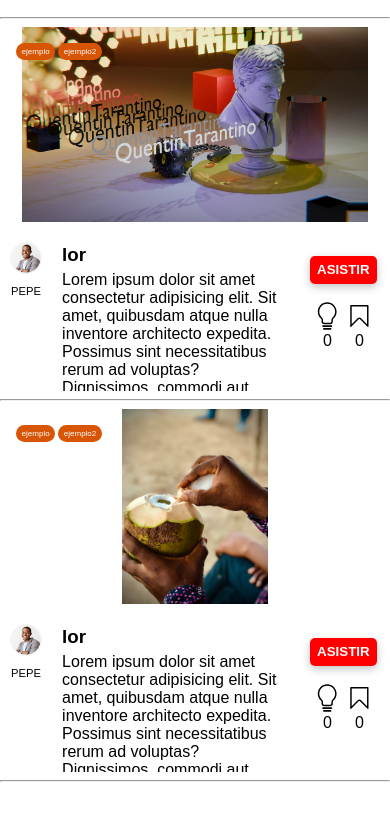
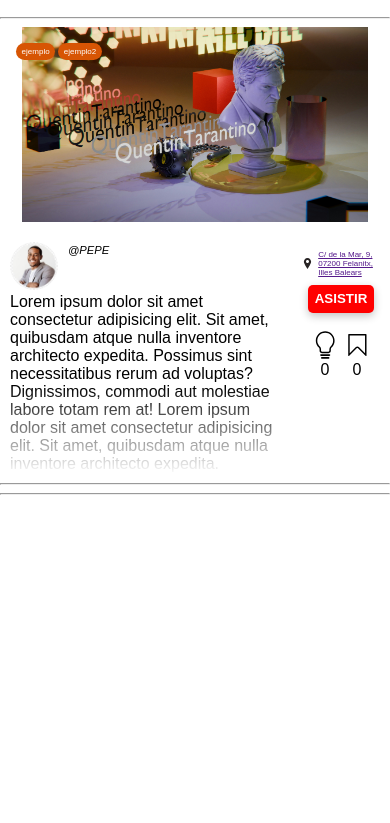
Before and after one commit to faaquinog-alt/ESDIB_10, a plain HTML site: page index.html in a window 390 px wide. Shown: the part 895-1718 px from the top of the page. Before the commit the page ends 1685 px from the top, so only its background shows below. Drawn offline with Linux system fonts and the light colour scheme.

Commit message:
añadida ubicación al article y arreglado el responsive desktop

```diff
--- a/css/style.css
+++ b/css/style.css
@@ -8,6 +8,10 @@ body {
 }
 .none{
   display: none;
+}
+
+p{
+  margin-block-start: 0.2em;
 }
 /* --- HEADER --- */
 header {
@@ -21,7 +25,7 @@ header {
   height: 5vh;
   z-index: 999;
   /* From https://css.glass */
-background: rgba(255, 255, 255, 0.34);
+background: rgba(255, 255, 255, 0.825);
 box-shadow: 0 4px 30px rgba(0, 0, 0, 0.1);
 backdrop-filter: blur(11.5px);
 -webkit-backdrop-filter: blur(11.5px);
@@ -45,6 +49,7 @@ header img {
   height: 3vh;
   background-color: rgb(251, 251, 251);
   border-radius: 100vw;
+  box-shadow: inset 0 0 10px #acc4d4;
 }
 #header_lupa {
   width: 1em;
@@ -96,6 +101,7 @@ header img {
 main {
   background-color: white;
   width: 100%;
+  padding-bottom: 20em;
 }
 
 /* -- HERO --*/
@@ -182,6 +188,67 @@ article > :nth-child(1) {
   width: 100%;
   height: auto;
 }
+
+.article__info {
+  display: flex;
+  align-items: flex-start;
+  width: 100%;
+  height: 30vh;
+  overflow: hidden;
+  transition: 300ms;
+  -webkit-mask-image: linear-gradient(to bottom, black 65%, transparent 100%);
+  mask-image: linear-gradient(to bottom, black 65%, transparent 100%);
+}
+
+.article__info.abierto {
+  height: auto;
+  overflow: visible;
+  -webkit-mask-image: none;
+  mask-image: none;
+}
+
+.article__perfil {
+  flex: none;
+  width: 10vw;
+  display: flex;
+  flex-direction: row;
+  justify-content: start;
+  align-items: start;
+  padding: 20px 10px 0;
+  gap: 10px;
+}
+
+.article__info__texto {
+  flex: 1;          /* en vez de width: 70vw */
+  min-width: 0;     /* el texto salta de línea en vez de empujar */
+  display: flex;
+  flex-direction: column;
+  justify-content: start;
+  align-items: start;
+  padding: 0 10px 0;
+}
+
+.article__likes {
+  flex: none;       /* los likes mantienen su tamaño */
+  display: flex;
+  flex-direction: column;
+  padding: 20px 10px 0;
+  max-width: 20vw;
+  justify-content: center;
+  align-items: center;
+}
+.article__adress{
+  display: flex;
+  align-items: center;
+}
+.article__adress > img{
+  width: 0.7em;
+}
+.article__adress > p{
+  margin-block-start: 1em;
+  margin-left: 5px;
+  font-size: 0.5rem;
+}
 article > div {
   display: flex;
   align-items: center;
@@ -206,48 +273,32 @@ article > div > img {
   font-size: 0.5em;
   color: white;
 }
-/*.mapa {
+.mapa {
   position: absolute;
-  right: 10px;
-  margin-top: 10vh;
+  right: 1em;
+  bottom: 1em;
   width: 4em;
   height: 4em;
   background-color: blue;
-}*/
-.article__info {
-  display: flex;
-  align-items: flex-start;
-  overflow: scroll;
-  width: 100%;
-  height: 20vh;
-  transition: 300ms;
+  overflow: hidden;
 }
 
-.article__info > :nth-child(1) {
-  width: 10vw;
-  display: flex;
-  flex-direction: column;
-  justify-content: start;
-  align-items: center;
-  padding: 20px 10px 0;
+.mapa iframe {
+  width: 100%;
+  height: 100%;
+  display: block;
 }
-.article__info > :nth-child(1) > img {
+
+.article__perfil > img {
   max-width: 100%;
-  width: 15vw;
+  min-width: 3em;
   border-radius: 50%;
 }
-.article__info > :nth-child(1) > p {
+.article__perfil > p {
   font-size: 0.7em;
+  font-style: italic;
 }
 
-.article__info > :nth-child(2) {
-  width: 70vw;
-  display: flex;
-  flex-direction: column;
-  justify-content: start;
-  align-items: start;
-  padding: 10px;
-}
 h3 {
   margin: 12px 0 5px;
 }
@@ -329,10 +380,47 @@ footer nav img {
   }
 
   /* MAIN DESKTOP*/
-  .article__info > :nth-child(1) {
-    width: 5vw;
+  article {
+    display: grid;
+    grid-template-columns: 45% 1fr;
+    align-items: start;          /* image at the top of the article */
   }
 
+  article > :nth-child(1) {
+    width: auto;
+    align-items: flex-start;     /* overrides "article > div { align-items: center }" */
+  }
+
+  article > div > img {
+    margin: 0 auto;              /* no vertical auto-margin centering */
+  }
+
+  .article__info {
+    width: auto;
+    min-width: 0;
+    align-self: stretch;
+    height: 0;                   /* contributes nothing to the row height... */
+    min-height: 100%;            /* ...but fills the row, i.e. the image height */
+    overflow: hidden;
+    /* keeps the fade-out mask from the base styles */
+  }
+
+  .article__info.abierto {
+    height: auto;
+    min-height: 0;
+    overflow: visible;
+    -webkit-mask-image: none;
+    mask-image: none;
+  }
+
+  .article__perfil {
+    width: 5vw;
+    padding: 0 0.5em 0;
+  }
+  .article__likes{
+    padding: 0;
+    max-width: 10vw;
+  }
 }
 
 @media (max-width: 1200px) {
--- a/index.html
+++ b/index.html
@@ -50,28 +50,34 @@
             <div class="etiqueta">ejemplo</div>
             <div class="etiqueta">ejemplo2</div>
           </div> <!--Etiquetas (absolute)-->
-          <div class="mapa"></div> <!--Mapa (absolute)-->
+         <!-- <div class="mapa">
+            <iframe src="https://www.google.com/maps/embed?pb=!1m18!1m12!1m3!1d6160.13510971434!2d3.149847400857691!3d39.46780253364069!2m3!1f0!2f0!3f0!3m2!1i1024!2i768!4f13.1!3m3!1m2!1s0x12964dbcbbec2a53%3A0x1a35c76b05aba84a!2sMercado%20Municipal%20de%20Felanitx!5e0!3m2!1ses!2ses!4v1795681199865!5m2!1ses!2ses" width="600" height="450" style="border:0;" allowfullscreen="" loading="lazy" referrerpolicy="strict-origin-when-cross-origin"></iframe>
+          </div>--> <!--Mapa (absolute)-->
           <img src="assets/images/projecto1.jpg" alt="">
-
         </div>
         <div class="article__info"> <!--Contenedor de info-->
-          <div> <!--Perfil (imagen y nombre)-->
-            <img src="assets/images/profile_pic_BORRAR.jpg" alt="">
-            <p>PEPE</p>
-          </div>
-          <div class="article__info__texto">
-            <h3>lor</h3> <!-- Titulo Entrada-->
-            <p>Lorem ipsum dolor sit amet consectetur adipisicing elit. Sit amet, quibusdam atque nulla inventore architecto expedita. Possimus sint necessitatibus rerum ad voluptas? Dignissimos, commodi aut molestiae labore totam rem at!
+          <div class="article__perfil&info">
+            <div class="article__perfil"> <!--Perfil (imagen y nombre)-->
+              <img src="assets/images/profile_pic_BORRAR.jpg" alt="">
+              <p>@PEPE</p>
+            </div>
+            <div class="article__info__texto">
+              <p>Lorem ipsum dolor sit amet consectetur adipisicing elit. Sit amet, quibusdam atque nulla inventore architecto expedita. Possimus sint necessitatibus rerum ad voluptas? Dignissimos, commodi aut molestiae labore totam rem at!
+              Lorem ipsum dolor sit amet consectetur adipisicing elit. Sit amet, quibusdam atque nulla inventore architecto expedita. Possimus sint necessitatibus rerum ad voluptas? Dignissimos, commodi aut molestiae labore totam rem at!
+              Lorem ipsum dolor sit amet consectetur adipisicing elit. Sit amet, quibusdam atque nulla inventore architecto expedita. Possimus sint necessitatibus rerum ad voluptas? Dignissimos, commodi aut molestiae labore totam rem at!
+              Lorem ipsum dolor sit amet consectetur adipisicing elit. Sit amet, quibusdam atque nulla inventore architecto expedita. Possimus sint necessitatibus rerum ad voluptas? Dignissimos, commodi aut molestiae labore totam rem at!
+              Lorem ipsum dolor sit amet consectetur adipisicing elit. Sit amet, quibusdam atque nulla inventore architecto expedita. Possimus sint necessitatibus rerum ad voluptas? Dignissimos, commodi aut molestiae labore totam rem at!
               Lorem ipsum dolor sit amet consectetur adipisicing elit. Sit amet, quibusdam atque nulla inventore architecto expedita. Possimus sint necessitatibus rerum ad voluptas? Dignissimos, commodi aut molestiae labore totam rem at!
               Lorem ipsum dolor sit amet consectetur adipisicing elit. Sit amet, quibusdam atque nulla inventore architecto expedita. Possimus sint necessitatibus rerum ad voluptas? Dignissimos, commodi aut molestiae labore totam rem at!
             </p> <!--Cuerpo de texto Entrada-->
           </div>
-          <div> <!--Likes-->
-            <a href="">
-              <img src="" alt=""> <!--Icono Maps-->
-              <p></p> <!--Lugar-->
+          </div>
+          <div class="article__likes"> <!--Likes-->
+            <a class="article__adress" href="">
+              <img src="assets/iconos/adress_icon.svg" alt=""> <!--Icono Maps-->
+              <p>C/ de la Mar, 9, 07200 Felanitx, Illes Balears</p> <!--Lugar-->
             </a>
-            <bUtton class="crear_button">ASISTIR</bUtton>
+            <button class="crear_button">ASISTIR</button>
             <div class="article__icon__container">
               <div class="article__idea"> <!--Bombilla-->
                 <img class="article__icon" src="assets/iconos/notidea_icon.svg" alt="">
@@ -88,49 +94,7 @@
         </div>
       </article>
       <hr>
-      <article>
-        <div><!--Contenedor de la imagen-->
-          <div class="etiqueta__container">
-            <div class="etiqueta">ejemplo</div>
-            <div class="etiqueta">ejemplo2</div>
-          </div> <!--Etiquetas (absolute)-->
-          <div class="mapa"></div> <!--Mapa (absolute)-->
-          <img src="assets/images/projecto2.jpg" alt="">
 
-        </div>
-        <div class="article__info"> <!--Contenedor de info-->
-          <div> <!--Perfil (imagen y nombre)-->
-            <img src="assets/images/profile_pic_BORRAR.jpg" alt="">
-            <p>PEPE</p>
-          </div>
-          <div class="article__info__texto">
-            <h3>lor</h3> <!-- Titulo Entrada-->
-            <p>Lorem ipsum dolor sit amet consectetur adipisicing elit. Sit amet, quibusdam atque nulla inventore architecto expedita. Possimus sint necessitatibus rerum ad voluptas? Dignissimos, commodi aut molestiae labore totam rem at!
-              Lorem ipsum dolor sit amet consectetur adipisicing elit. Sit amet, quibusdam atque nulla inventore architecto expedita. Possimus sint necessitatibus rerum ad voluptas? Dignissimos, commodi aut molestiae labore totam rem at!
-              Lorem ipsum dolor sit amet consectetur adipisicing elit. Sit amet, quibusdam atque nulla inventore architecto expedita. Possimus sint necessitatibus rerum ad voluptas? Dignissimos, commodi aut molestiae labore totam rem at!
-            </p> <!--Cuerpo de texto Entrada-->
-          </div>
-          <div> <!--Likes-->
-            <a href="">
-              <img src="" alt=""> <!--Icono Maps-->
-              <p></p> <!--Lugar-->
-            </a>
-            <bUtton class="crear_button">ASISTIR</bUtton>
-            <div class="article__icon__container">
-              <div class="article__idea"> <!--Bombilla-->
-                <img class="article__icon" src="assets/iconos/notidea_icon.svg" alt="">
-                <img class="article__icon none" src="assets/iconos/idea_icon.svg" alt="">
-                <p>0</p>
-              </div>
-              <div class="article__guardar"> <!--Guardar-->
-                <img class="article__icon" src="assets/iconos/save_icon.svg" alt="">
-                <img class="article__icon none" src="assets/iconos/saved_icon.svg" alt="">
-                <p>0</p>
-              </div>
-            </div>
-          </div>
-        </div>
-      </article>
       <hr>
     </main>
     <footer>
--- a/js/index.js
+++ b/js/index.js
@@ -7,22 +7,16 @@ function abrirArticle() {
 
     if (!articleInfo || !triggerTexto) return; // Si falta alguno de los dos, evita errores
 
-    // Estado inicial del contenedor
-    articleInfo.style.height = '20vh';
-    articleInfo.style.overflow = 'hidden';
-
     // Indicamos que el texto es clickable
     triggerTexto.style.cursor = 'pointer';
 
     triggerTexto.addEventListener('click', () => {
-      const isCollapsed = articleInfo.style.height === '20vh';
+      const isCollapsed = !articleInfo.classList.contains('abierto');
 
       if (isCollapsed) {
-        articleInfo.style.height = 'auto';
-        articleInfo.style.overflow = 'visible';
+        articleInfo.classList.add('abierto');
       } else {
-        articleInfo.style.height = '20vh';
-        articleInfo.style.overflow = 'hidden';
+        articleInfo.classList.remove('abierto');
       }
     });
   });
```
Also changed, not shown: assets/iconos/adress_icon.svg (added).
